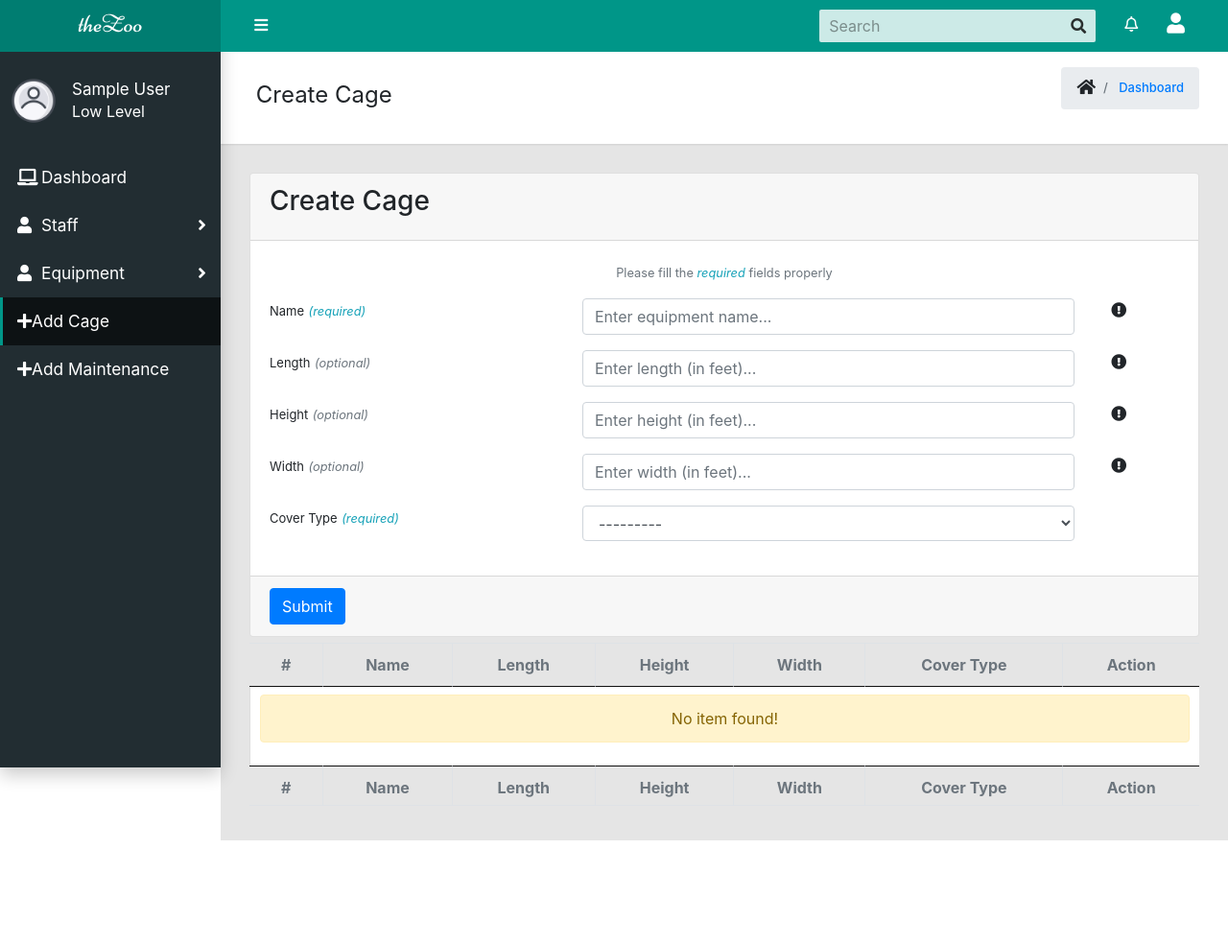
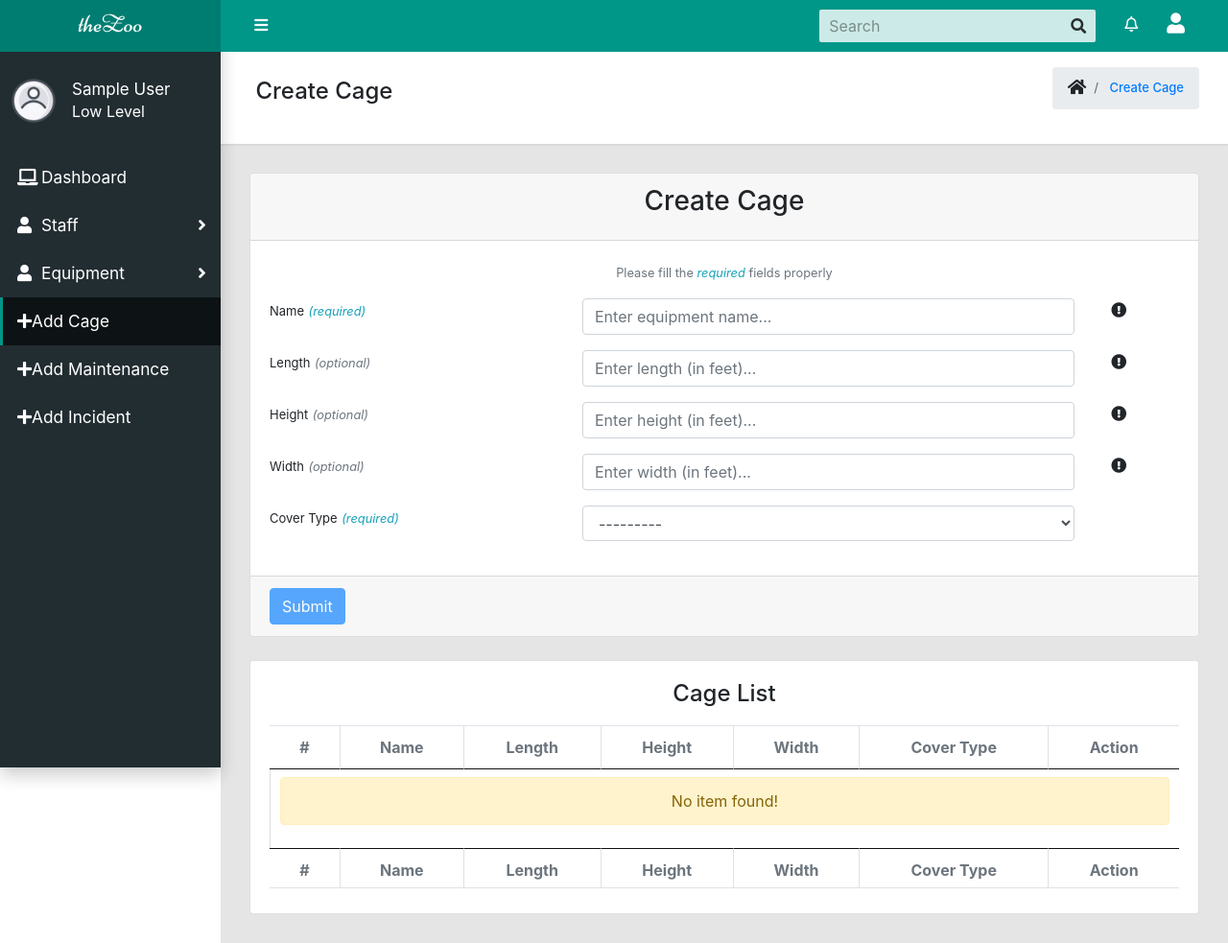
Before and after one commit to NumanIbnMazid/theZoo, a Django app: page /maintenance/add-cage/ in a window 1280 px wide. Shown: the whole page at 96% size. Before the commit the page ends 876 px from the top, so only its background shows below. Run offline with Django 3.2, Linux system fonts and the light colour scheme; the visitor is signed in with stand-in values (Sample User, id 1); data that the repository does not hold is empty; some libraries are stand-ins or nearby versions.

Commit message:
Incident added

```diff
--- a/maintenance/forms.py
+++ b/maintenance/forms.py
@@ -11,7 +11,7 @@ class EquipmentForm(forms.ModelForm):
     def __init__(self, *args, **kwargs):
         super(EquipmentForm, self).__init__(*args, **kwargs)
         simple_form_widget(
-            self=self, field='name', maxlength=50, pattern="^[_A-z0-9 .,'-#]{1,}$",
+            self=self, field='name', maxlength=50, pattern="^[_A-z0-9.,# ]{1,}$",
             placeholder='Enter equipment name...'
         )
         simple_form_widget(
@@ -29,7 +29,7 @@ class EquipmentSetForm(forms.ModelForm):
     def __init__(self, *args, **kwargs):
         super(EquipmentSetForm, self).__init__(*args, **kwargs)
         simple_form_widget(
-            self=self, field='name', maxlength=50, pattern="^[_A-z0-9 .,'-#]{1,}$",
+            self=self, field='name', maxlength=50, pattern="^[_A-z0-9.,# ]{1,}$",
             placeholder='Enter equipment name...'
         )
         self.fields['equipments'] = forms.ModelMultipleChoiceField(
@@ -55,7 +55,7 @@ class CageForm(forms.ModelForm):
     def __init__(self, *args, **kwargs):
         super(CageForm, self).__init__(*args, **kwargs)
         simple_form_widget(
-            self=self, field='name', maxlength=50, pattern="^[_A-z0-9 .,'-#]{1,}$",
+            self=self, field='name', maxlength=50, pattern="^[_A-z0-9.,# ]{1,}$",
             placeholder='Enter equipment name...'
         )
         simple_form_widget(
@@ -109,3 +109,35 @@ class MaintenanceForm(forms.ModelForm):
                     'End time must be greater than start time!')
             return end_time
         return None
+
+
+class IncidentForm(forms.ModelForm):
+    def __init__(self, *args, **kwargs):
+        super(IncidentForm, self).__init__(*args, **kwargs)
+        simple_form_widget(
+            self=self, field='title', maxlength=50, pattern="^[_A-z0-9.,# ]{1,}$",
+            placeholder='Enter incident title...'
+        )
+        simple_form_widget(
+            self=self, field='description', placeholder='Enter description...'
+        )
+        self.fields['date'].widget.attrs.update({
+            'id': 'datepicker2',
+            'autocomplete': 'off'
+        })
+
+    class Meta:
+        model = Incident
+        fields = [
+            'title', 'staff', 'cage', 'date', 'description'
+        ]
+
+    def clean_date(self):
+        date = self.cleaned_data.get('date')
+        if not date == None:
+            today = datetime.date.today()
+            if not date <= today:
+                raise forms.ValidationError(
+                    'Date must be smaller than or equal today!')
+            return date
+        return None
--- a/maintenance/urls.py
+++ b/maintenance/urls.py
@@ -4,6 +4,7 @@ from .views import (
     EquipmentSetCreateView, EquipmentSetUpdateView, delete_equipment_set,
     CageCreateView, CageUpdateView, delete_cage,
     MaintenanceCreateView, MaintenanceUpdateView, delete_maintenance,
+    IncidentCreateView, IncidentUpdateView, delete_incident,
 )
 
 
@@ -60,4 +61,17 @@ urlpatterns = [
         'delete-maintenance/', delete_maintenance,
         name='delete_maintenance'
     ),
+    # Incident
+    path(
+        'add-incident/', IncidentCreateView.as_view(),
+        name='add_incident'
+    ),
+    path(
+        'update-incident/<id>', IncidentUpdateView.as_view(),
+        name='update_incident'
+    ),
+    path(
+        'delete-incident/', delete_incident,
+        name='delete_incident'
+    ),
 ]
--- a/maintenance/views.py
+++ b/maintenance/views.py
@@ -14,7 +14,7 @@ from util.helpers import (
     validate_normal_form, simple_context_data, get_simple_object, delete_simple_object
 )
 from .forms import (
-    EquipmentForm, EquipmentSetForm, CageForm, MaintenanceForm
+    EquipmentForm, EquipmentSetForm, CageForm, MaintenanceForm, IncidentForm
 )
 from django.contrib.auth.decorators import login_required
 from django.utils.decorators import method_decorator
@@ -39,7 +39,7 @@ class EquipmentCreateView(CreateView):
         )
         result = validate_normal_form(
             field='name', field_data=name, field_qs=field_qs,
-            model=Equipment, form=form, request=self.request, view_type='create'
+            model=Equipment, form=form, request=self.request
         )
         if result == 1:
             return super().form_valid(form)
@@ -75,11 +75,10 @@ class EquipmentUpdateView(UpdateView):
         predata = self.get_object().name
         field_qs = Equipment.objects.filter(
             name__iexact=name
-        )
+        ).exclude(id=self.get_object().id)
         result = validate_normal_form(
             field='name', field_data=name, field_qs=field_qs,
-            model=Equipment, form=form, request=self.request, view_type='update',
-            predata=predata
+            model=Equipment, form=form, request=self.request
         )
         if result == 1:
             return super().form_valid(form)
@@ -121,7 +120,7 @@ class EquipmentSetCreateView(CreateView):
         )
         result = validate_normal_form(
             field='name', field_data=name, field_qs=field_qs,
-            model=EquipmentSet, form=form, request=self.request, view_type='create'
+            model=EquipmentSet, form=form, request=self.request
         )
         if result == 1:
             return super().form_valid(form)
@@ -157,11 +156,10 @@ class EquipmentSetUpdateView(UpdateView):
         predata = self.get_object().name
         field_qs = EquipmentSet.objects.filter(
             name__iexact=name
-        )
+        ).exclude(id=self.get_object().id)
         result = validate_normal_form(
             field='name', field_data=name, field_qs=field_qs,
-            model=EquipmentSet, form=form, request=self.request, view_type='update',
-            predata=predata
+            model=EquipmentSet, form=form, request=self.request
         )
         if result == 1:
             return super().form_valid(form)
@@ -204,7 +202,7 @@ class CageCreateView(CreateView):
         )
         result = validate_normal_form(
             field='name', field_data=name, field_qs=field_qs,
-            model=Cage, form=form, request=self.request, view_type='create'
+            model=Cage, form=form, request=self.request
         )
         if result == 1:
             return super().form_valid(form)
@@ -240,11 +238,10 @@ class CageUpdateView(UpdateView):
         predata = self.get_object().name
         field_qs = Cage.objects.filter(
             name__iexact=name
-        )
+        ).exclude(id=self.get_object().id)
         result = validate_normal_form(
             field='name', field_data=name, field_qs=field_qs,
-            model=Cage, form=form, request=self.request, view_type='update',
-            predata=predata
+            model=Cage, form=form, request=self.request
         )
         if result == 1:
             return super().form_valid(form)
@@ -435,3 +432,84 @@ class MaintenanceUpdateView(UpdateView):
 @csrf_exempt
 def delete_maintenance(request):
     return delete_simple_object(request=request, key='id', model=Maintenance)
+
+
+# ------------------- Incident -------------------
+
+@method_decorator(login_required, name='dispatch')
+class IncidentCreateView(CreateView):
+    template_name = 'snippets/manage.html'
+    form_class = IncidentForm
+
+    def form_valid(self, form):
+        title = form.instance.title
+        field_qs = Incident.objects.filter(
+            title__iexact=title
+        )
+        result = validate_normal_form(
+            field='title', field_data=title, field_qs=field_qs,
+            model=Incident, form=form, request=self.request
+        )
+        if result == 1:
+            return super().form_valid(form)
+        else:
+            return super().form_invalid(form)
+
+    def get_success_url(self):
+        return reverse('maintenance:add_incident')
+
+    def get_context_data(self, **kwargs):
+        context = super(
+            IncidentCreateView, self
+        ).get_context_data(**kwargs)
+        return simple_context_data(
+            context=context, model=Incident,
+            page_title='Create Incident',
+            update_url='maintenance:update_incident',
+            delete_url='maintenance:delete_incident',
+            namespace='incident'
+        )
+
+
+@method_decorator(login_required, name='dispatch')
+class IncidentUpdateView(UpdateView):
+    template_name = 'snippets/manage.html'
+    form_class = IncidentForm
+
+    def get_object(self):
+        return get_simple_object(key='id', model=Incident, self=self)
+
+    def form_valid(self, form):
+        title = form.instance.title
+        predata = self.get_object().title
+        field_qs = Incident.objects.filter(
+            title__iexact=title
+        ).exclude(id=self.get_object().id)
+        result = validate_normal_form(
+            field='title', field_data=title, field_qs=field_qs,
+            model=Incident, form=form, request=self.request
+        )
+        if result == 1:
+            return super().form_valid(form)
+        else:
+            return super().form_invalid(form)
+
+    def get_success_url(self):
+        return reverse('maintenance:add_incident')
+
+    def get_context_data(self, **kwargs):
+        context = super(
+            IncidentUpdateView, self
+        ).get_context_data(**kwargs)
+        return simple_context_data(
+            context=context, model=Incident,
+            page_title='Update Incident',
+            update_url='maintenance:update_incident',
+            delete_url='maintenance:delete_incident',
+            namespace='incident'
+        )
+
+
+@csrf_exempt
+def delete_incident(request):
+    return delete_simple_object(request=request, key='id', model=Incident)
--- a/theZoo/templates/base.html
+++ b/theZoo/templates/base.html
@@ -20,16 +20,16 @@
     <main class="app-content">
         <div class="app-title">
             <div>
-                <h1>
+                <h4>
                     <i class="fa fa-dashboard"></i>
                     {% block page_title %}Dashboard{% endblock %}
-                </h1>
+                </h4>
             </div>
             <ul class="app-breadcrumb breadcrumb">
                 <li class="breadcrumb-item"><i class="fa fa-home fa-lg"></i></li>
                 <li class="breadcrumb-item">
                     <a href="#">
-                    {% block breadcrumb %}Dashboard{% endblock %}
+                    {% block breadcrumb %}{{ page_title }}{% endblock %}
                     </a>
                 </li>
             </ul>
--- a/theZoo/templates/components/scripts.html
+++ b/theZoo/templates/components/scripts.html
@@ -10,6 +10,7 @@
 <!-- The javascript plugin to display page loading on top-->
 <script src="{% static 'js/plugins/pace.min.js' %}"></script>
 <!-- Extra Plugins and Utils CSS-->
+<script src="{% static 'plugins/bootstrap-validator/validator.js' %}"></script>
 <script src="{% static 'plugins/datetimepicker/jquery.datetimepicker.js' %}"></script>
 <script src="{% static 'plugins/sweetalert/sweetalert.min.js' %}"></script>
 <script src="{% static 'plugins/jquery-datatable/dataTables.min.js' %}"></script>
--- a/theZoo/templates/components/sidebar.html
+++ b/theZoo/templates/components/sidebar.html
@@ -88,6 +88,14 @@
 				</span>
 			</a>
 		</li>
+		<li>
+			<a class="app-menu__item" href="{% url 'maintenance:add_incident' %}">
+				<i class="icon fa fa-plus"></i>
+				<span class="app-menu__label">
+					Add Incident
+				</span>
+			</a>
+		</li>
 	</ul>
 </aside>
 
--- a/theZoo/templates/snippets/form-configs.html
+++ b/theZoo/templates/snippets/form-configs.html
@@ -31,7 +31,11 @@
         });
         $('#datepicker2').datetimepicker({
             format: 'Y-m-d',
-            minDate: now(),
+            maxDate: now(),
+            timepicker:false,
+        });
+        $('#datepicker3').datetimepicker({
+            format: 'Y-m-d',
             timepicker:false,
         });
         $('#datetimepicker1').datetimepicker({
@@ -60,7 +64,6 @@
             format: 'H:i',
             timepicker:true,
             datepicker:false,
-
         });
         $('#timepicker2').datetimepicker({
             format: 'H:i',
@@ -73,6 +76,9 @@
             minDate: now(),
             maxDate: next(),
             datepicker:false,
+            onClose:function(dp,$input){
+                $input.val($("#datepicker1").val() + " " + $input.val().split(' ')[1])
+            }
         });
         $('#hiddendatepicker2').datetimepicker({
             format: 'Y-m-d H:i',
@@ -80,6 +86,9 @@
             minDate: now(),
             maxDate: next(),
             datepicker:false,
+            onClose:function(dp,$input){
+                $input.val($("#datepicker1").val() + " " + $input.val().split(' ')[1])
+            }
         });
     });
 </script>
--- a/theZoo/templates/snippets/manage.html
+++ b/theZoo/templates/snippets/manage.html
@@ -11,11 +11,11 @@
 {% block content %}
 
 <div class="row">
-    <div class="{% if fields_count > 7 %}col-md-12{% else %}col-md-6{% endif %} align-items-center">
+    <div class="{% if fields_count > 7 %}col-md-12{% else %}col-md-6{% endif %} align-items-center mb-4">
         <!-- general form elements -->
         <div class="card card-primary">
             <div class="card-header">
-                <h3 class="card-title">
+                <h3 class="card-title text-center">
                     {{ page_title }}
                 </h3>
             </div>
@@ -43,7 +43,16 @@
 
     {% if not list_objects == None %}
     <div class="{% if fields_count > 7 %}col-md-12{% else %}col-md-6{% endif %} align-items-center">
-        {% include 'snippets/list-common.html' %}
+        <div class="card card-primary">
+            <div class="card-body">
+                <h4 class="card-title text-center">
+                    {{ namespace|title }} List
+                </h4>
+
+                {% include 'snippets/list-common.html' %}
+
+            </div>
+        </div>
     </div>
     {% endif %}
 
```
Also changed, not shown: maintenance/models.py (+20 -3 lines), staff/views.py (+22 -0 lines), util/helpers.py (+13 -34 lines), maintenance/migrations/0008_auto_20200325_0151.py (added).
